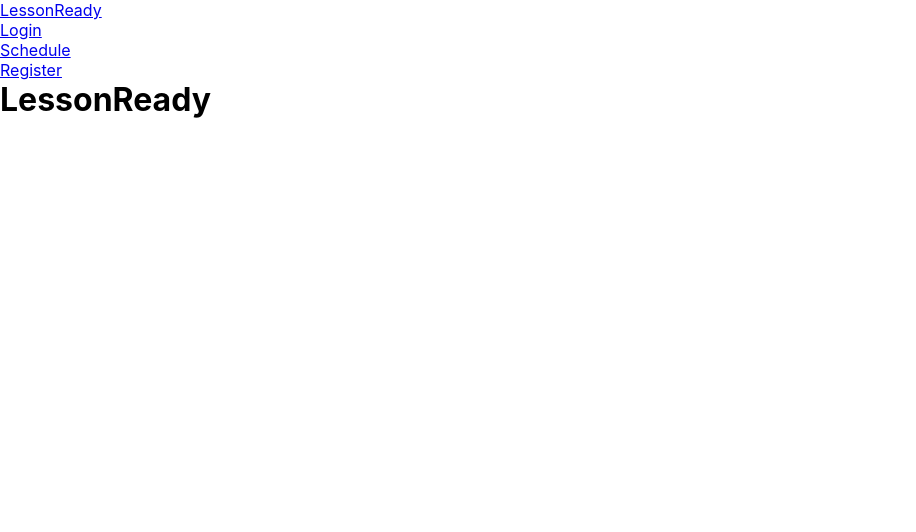
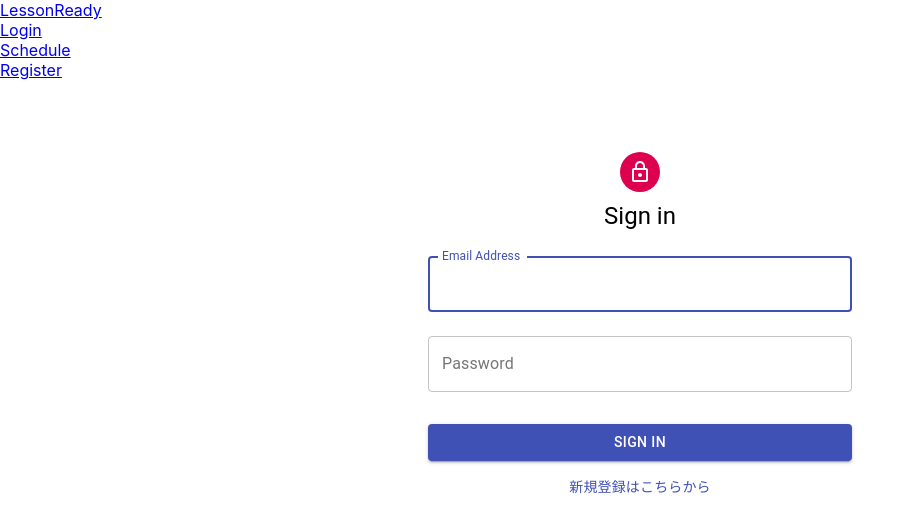
Before and after one commit to tanaka-yuu/react-quest-team1, a React (Create React App) app in the folder langdemy-app/: page / in a window 1280 px wide. Shown: the top 532 px of the page, without its empty margins (0-916 px from the left). Built offline with nearby package versions, Linux system fonts and the light colour scheme.

Commit message:
ログイン画面作成

```diff
--- a/langdemy-app/package.json
+++ b/langdemy-app/package.json
@@ -3,6 +3,8 @@
   "version": "0.1.0",
   "private": true,
   "dependencies": {
+    "@material-ui/core": "^4.11.3",
+    "@material-ui/icons": "^4.11.2",
     "@testing-library/jest-dom": "^5.11.9",
     "@testing-library/react": "^11.2.3",
     "@testing-library/user-event": "^12.6.2",
--- a/langdemy-app/src/App.js
+++ b/langdemy-app/src/App.js
@@ -4,7 +4,7 @@ import LessonReady from "./components/LessonReady";
 import Login from "./components/Login";
 import Schedule from "./components/Schedule";
 import Register from "./components/Register";
-import SignIn1 from "./components/signin-page/SignIn1";
+import SignIn from "./components/signin-page/SignIn";
 
 export default function App() {
   return (
@@ -40,7 +40,8 @@ export default function App() {
             <Register />
           </Route>
           <Route path="/">
-            <LessonReady />
+            {/* <LessonReady /> */}
+            <SignIn />
           </Route>
         </Switch>
       </div>
```
Also changed, not shown: langdemy-app/src/components/signin-page/SignIn.jsx (renamed from langdemy-app/src/components/signin-page/SignIn1.jsx), 2 other files (tests, documents, lock files or other folders).
